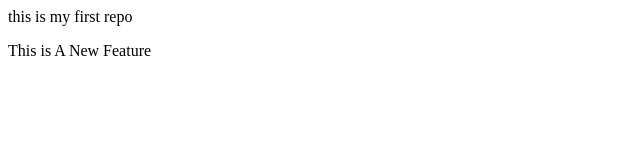
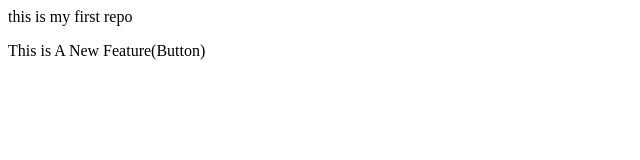
Before and after one commit to DishantHirpara/localRepo, a plain HTML site: page index.html in a window 1280 px wide. Shown: the full height of the page, 0-640 px from the left. Drawn offline with Linux system fonts and the light colour scheme.

```diff
--- a/index.html
+++ b/index.html
@@ -1,2 +1,2 @@
 <p>this is my first repo </p>
-<p>This is A New Feature</p>
+<p>This is A New Feature(Button)</p>
```
